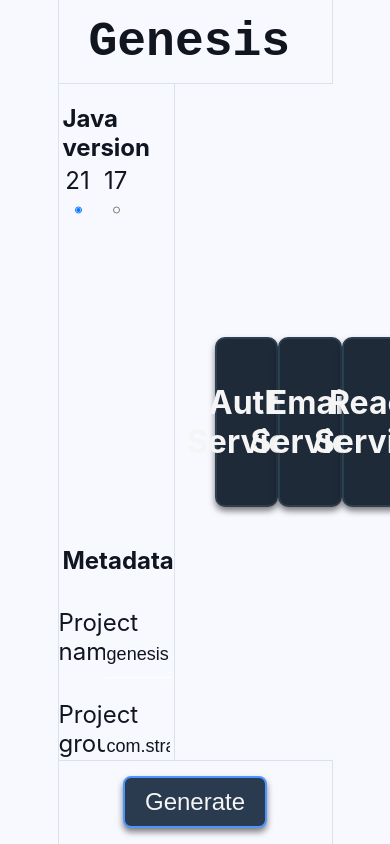
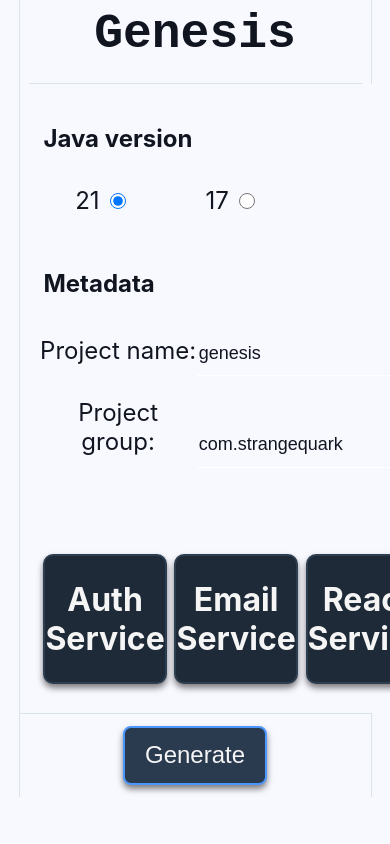
Before and after one commit to StrangeQuark/msinit, a React (Create React App) app in the folder reactservice/: page / in a window 390 px wide. Shown: the top 844 px of the page. Built offline with nearby package versions, Linux system fonts and the light colour scheme.

Commit message:
Begin creating a responsive CSS design

```diff
--- a/reactservice/src/components/css/ConfigurationContainer.css
+++ b/reactservice/src/components/css/ConfigurationContainer.css
@@ -1,10 +1,12 @@
 .configurationContainer {
     border-width: 1px;
     border-style: none solid none none;
+    padding: 20px;
 }
 
 .configurationContainer div {
-    height: 25vh;
+    height: 25%;
+    margin-bottom: 15px;
 }
 
 .configurationContainer h2 {
@@ -43,3 +45,13 @@
     border-color: white;
     outline: none;
 }
+
+@media (max-width: 900px) {
+    .configurationContainer {
+        border: none;
+    }
+
+    .configurationContainer div {
+        height: auto;
+    }
+}
--- a/reactservice/src/components/css/Footer.css
+++ b/reactservice/src/components/css/Footer.css
@@ -6,10 +6,13 @@
   border-width: 1px;
   border-style: solid none none none;
   position: relative;
+  min-height: 50px;
 }
 
 .generateButton {
+  line-height: calc(5vh - 8px);
   font-size: 1.5rem;
+  max-height: calc(10vh - 5px);
   padding: 10px 20px;
   border: 2px solid #4c97ff;
   border-radius: 8px;
--- a/reactservice/src/components/css/Main.css
+++ b/reactservice/src/components/css/Main.css
@@ -1,23 +1,40 @@
 .main {
   margin: 0 auto;
   height: 80vh;
-  /* padding: 0 110px; */
-  max-width: 100vw;
   display: grid;
   grid-template-columns: repeat(2, 1fr);
+  box-sizing: border-box;
 }
 
 .left {
   display: grid;
+  flex-direction: column;
+  width: 40vw;
 }
 
 .right {
-  padding: 8vh 40px;
   display: grid;
   grid-template-columns: repeat(3, 1fr);
-  grid-template-rows: repeat(1, 1fr);
-  place-content: center;
-  height: 100%;
-  width: 100%;
+  flex-wrap: wrap;
+  justify-content: center;
   box-sizing: border-box;
+  width: 40vw;
 }
+
+@media (max-width: 900px) {
+  .main {
+      grid-template-columns: 1fr;
+      height: auto;
+  }
+
+  .left {
+      border-style: none;
+      width: auto;
+  }
+
+  .right {
+      padding: 20px;
+      flex-direction: column;
+      width: auto;
+  }
+}
--- a/reactservice/src/components/css/ServiceContainer.css
+++ b/reactservice/src/components/css/ServiceContainer.css
@@ -1,8 +1,9 @@
 .service-container {
-  margin: auto;
+  margin: 1vh 1vw;
   height: 15vh;
-  width: 5vw;
-  padding: 20px;
+  /* max-width: 50%; */
+
+  /* padding: 10px; */
   display: flex;
   align-items: center;
   justify-content: center;
--- a/reactservice/src/components/css/Toolbar.css
+++ b/reactservice/src/components/css/Toolbar.css
@@ -3,6 +3,7 @@
   justify-content: space-between;
   align-items: center;
   margin: 0 auto;
+  min-height: 50px;
   height: calc(10vh - 1px);
   padding: 0 30px;
   max-width: 70vw;
@@ -33,7 +34,6 @@
   font-size: 1rem;
   border: 1px solid #ccc;
   border-radius: 5px;
-  background-color: white;
   color: white;
   cursor: pointer;
   background-color: #101520;
@@ -42,3 +42,11 @@
 .spacer {
   min-width: 10px;
 }
+
+@media (max-width: 900px) {
+  .toolbar {
+      flex-direction: column;
+      align-items: center;
+      text-align: center;
+  }
+}
--- a/reactservice/src/index.css
+++ b/reactservice/src/index.css
@@ -1,5 +1,7 @@
 body {
   margin: 0;
+  padding: 0;
+  box-sizing: border-box;
   font-family: -apple-system, BlinkMacSystemFont, 'Segoe UI', 'Roboto', 'Oxygen',
     'Ubuntu', 'Cantarell', 'Fira Sans', 'Droid Sans', 'Helvetica Neue',
     sans-serif;
--- a/reactservice/src/pages/css/Home.css
+++ b/reactservice/src/pages/css/Home.css
@@ -1,7 +1,14 @@
 .home {
-    max-width: 70vw;
+    max-width: 80vw;
     margin: 0 auto;
     position: relative;
     border-width: 1px;
     border-style: none solid;
 }
+
+@media (max-width: 900px) {
+    .home {
+        max-width: 90vw;
+        min-width: auto;
+    }
+}
```
